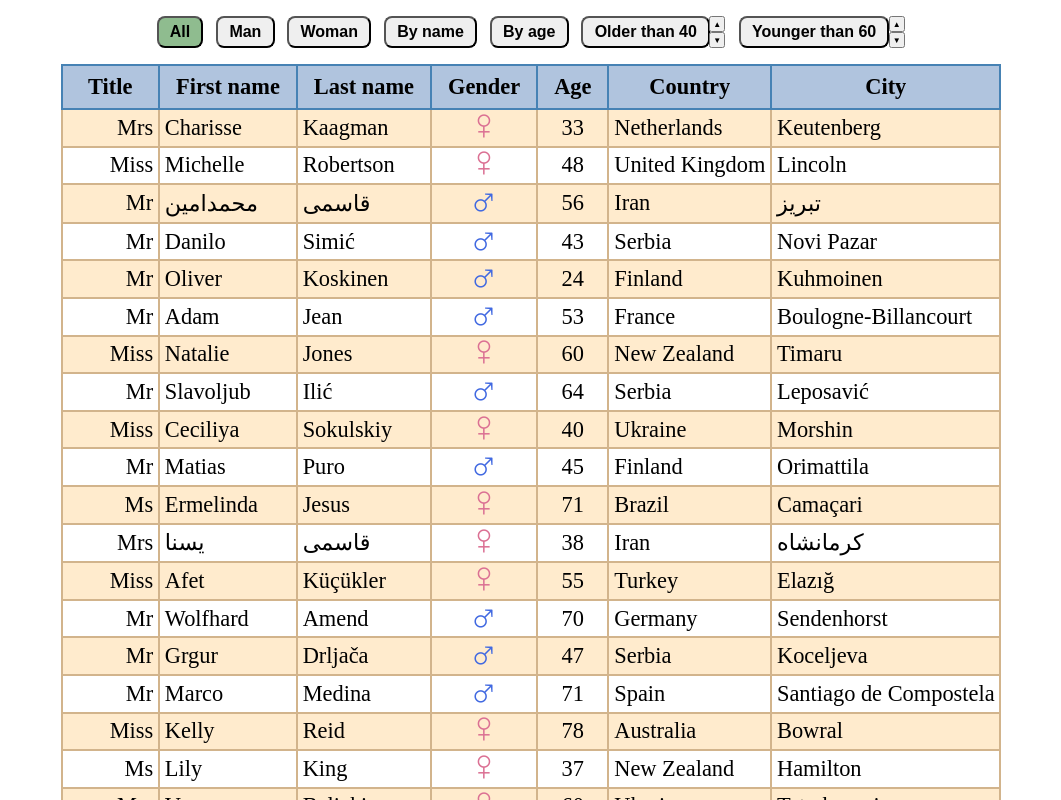
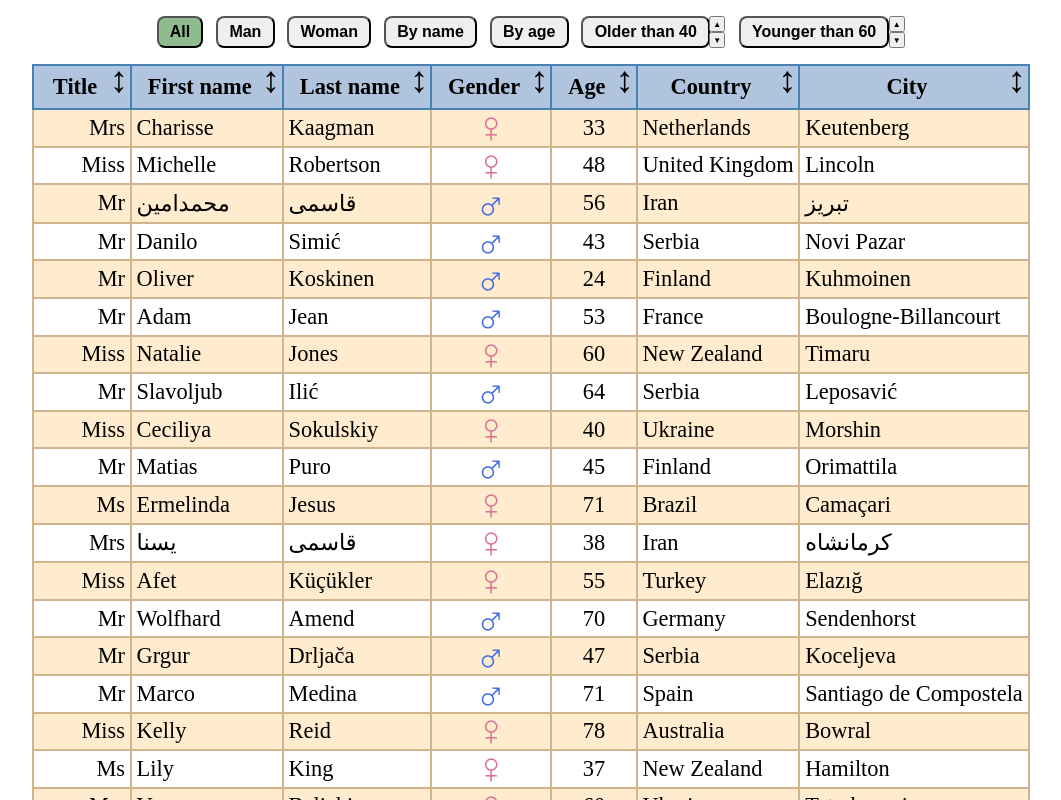
Before and after one commit to Bootreen/react-array, a React (Vite) app: page / in a window 1280 px wide. Shown: the top 800 px of the page, without its empty margins (109-1170 px from the left). Built offline with nearby package versions, Linux system fonts and the light colour scheme.

Commit message:
Prepared table header for sorters implementation change

```diff
--- a/src/App.css
+++ b/src/App.css
@@ -8,59 +8,6 @@
   flex-wrap: wrap;
   row-gap: 0.5rem;
   place-content: center;
-}
-
-table,
-th,
-td {
-  border: 2px solid tan;
-  border-collapse: collapse;
-}
-
-th {
-  border-color: steelblue;
-}
-
-table {
-  margin: 1rem auto;
-  font-size: 1.4rem;
-}
-
-th {
-  background-color: LightSteelBlue;
-  padding: 0.5rem 1rem;
-}
-
-tr:nth-child(odd) {
-  background-color: BlanchedAlmond;
-}
-
-td {
-  padding: 0.3rem;
-}
-
-.male,
-.female {
-  font-size: 2.7rem;
-  line-height: 0%;
-  font-family: "Courier New", Courier, monospace;
-  font-weight: 800;
-}
-
-.male {
-  color: RoyalBlue;
-}
-
-.female {
-  color: PaleVioletRed;
-}
-
-.text-center {
-  text-align: center;
-}
-
-.text-right {
-  text-align: right;
 }
 
 .control {
@@ -92,3 +39,80 @@ td {
 .selected {
   background-color: DarkSeaGreen;
 }
+
+table,
+th,
+td {
+  border: 2px solid tan;
+  border-collapse: collapse;
+}
+
+th {
+  border-color: steelblue;
+}
+
+table {
+  margin: 1rem auto;
+  font-size: 1.4rem;
+}
+
+th {
+  background-color: LightSteelBlue;
+  padding: 0.5rem 0 0.5rem 1rem;
+  text-align: center;
+}
+
+th:hover {
+  cursor: pointer;
+}
+
+tr:nth-child(odd) {
+  background-color: BlanchedAlmond;
+}
+
+td {
+  padding: 0.3rem;
+}
+
+.th-container {
+  flex-direction: row;
+}
+
+.th-title {
+  width: 100%;
+  margin-right: 0.5rem;
+}
+
+.direction {
+  width: fit-content;
+  font-family: "Courier New", Courier, monospace;
+  font-size: 2.3rem;
+  font-weight: 800;
+  line-height: 0%;
+  padding-top: 0.5rem;
+}
+
+.male,
+.female {
+  font-family: "Courier New", Courier, monospace;
+  font-size: 2.7rem;
+  font-weight: 800;
+  line-height: 0%;
+  padding-top: 0.7rem;
+}
+
+.male {
+  color: RoyalBlue;
+}
+
+.female {
+  color: PaleVioletRed;
+}
+
+.text-center {
+  text-align: center;
+}
+
+.text-right {
+  text-align: right;
+}
--- a/src/components/UserList.jsx
+++ b/src/components/UserList.jsx
@@ -11,13 +11,48 @@ export const UserList = () => {
     <table>
       <thead>
         <tr>
-          <th>Title</th>
-          <th>First name</th>
-          <th>Last name</th>
-          <th>Gender</th>
-          <th>Age</th>
-          <th>Country</th>
-          <th>City</th>
+          <th>
+            <div className='flex th-container'>
+              <span className='th-title'>Title</span>
+              <span className='direction'>{"\u2195"}</span>
+            </div>
+          </th>
+          <th>
+            <div className='flex th-container'>
+              <span className='th-title'>First name</span>
+              <span className='direction'>{"\u2195"}</span>
+            </div>
+          </th>
+          <th>
+            <div className='flex th-container'>
+              <span className='th-title'>Last name</span>
+              <span className='direction'>{"\u2195"}</span>
+            </div>
+          </th>
+          <th>
+            <div className='flex th-container'>
+              <span className='th-title'>Gender</span>
+              <span className='direction'>{"\u2195"}</span>
+            </div>
+          </th>
+          <th>
+            <div className='flex th-container'>
+              <span className='th-title'>Age</span>
+              <span className='direction'>{"\u2195"}</span>
+            </div>
+          </th>
+          <th>
+            <div className='flex th-container'>
+              <span className='th-title'>Country</span>
+              <span className='direction'>{"\u2195"}</span>
+            </div>
+          </th>
+          <th>
+            <div className='flex th-container'>
+              <span className='th-title'>City</span>
+              <span className='direction'>{"\u2195"}</span>
+            </div>
+          </th>
         </tr>
       </thead>
       <tbody>
```
